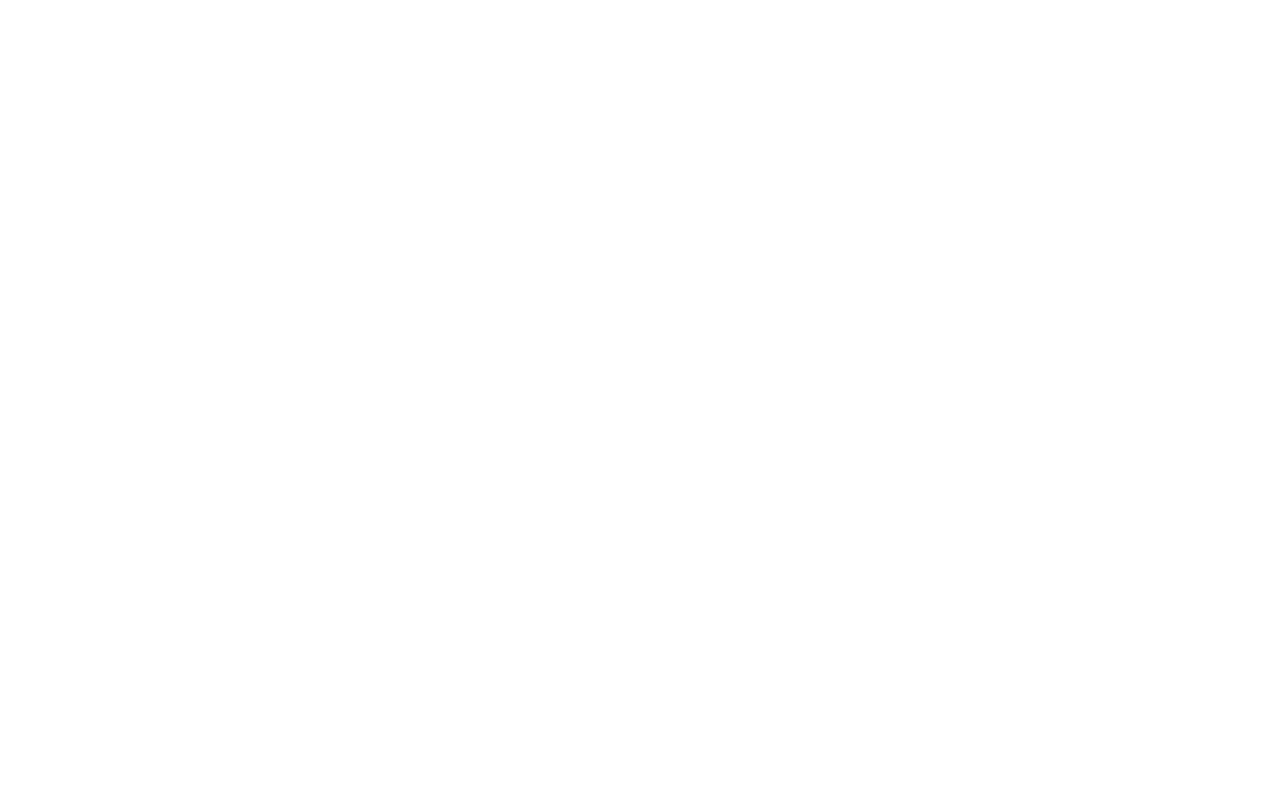
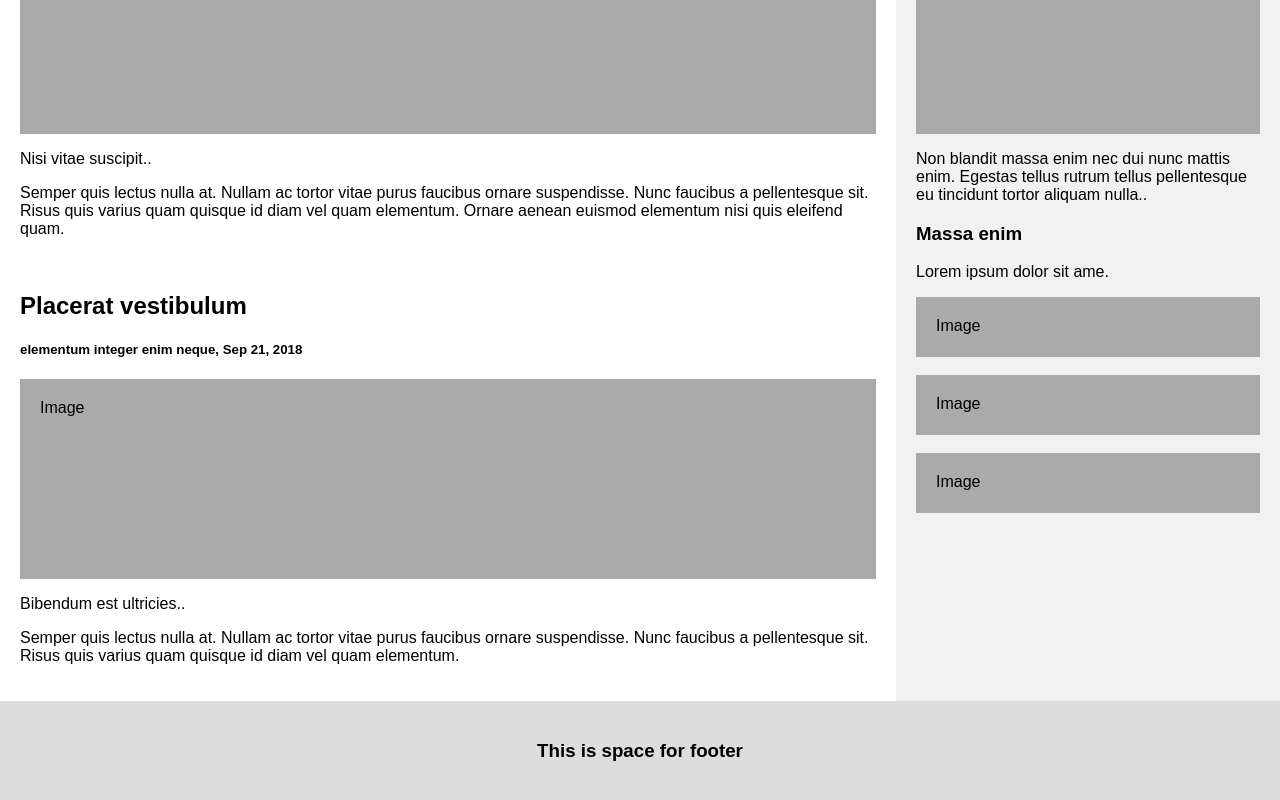
Before and after one commit to amrendrakind/Practice_ReactJS, a React (Create React App) app in the folder favyt/: page / in a window 1280 px wide. Shown: the part 532-1332 px from the top of the page. Before the commit the page ends 800 px from the top, so only its background shows below. Built offline with nearby package versions, Linux system fonts and the light colour scheme.

Commit message:
Favyt test

```diff
--- a/favyt/src/App.js
+++ b/favyt/src/App.js
@@ -10,6 +10,12 @@
   return (
     <div className="App">
       <Header />
+      <Navbar />
+      <div className="row">
+          <Content />
+          <Sidebar />
+      </div>
+      <Footer />
     </div>
   );
 }
--- a/favyt/src/frontend/component/Footer.js
+++ b/favyt/src/frontend/component/Footer.js
@@ -3,7 +3,7 @@
     render(){
         return(
             <div className="footer">
-                <h3>it is space for footer</h3>
+                <h3>This is space for footer</h3>
             </div>
         )
     }
--- a/favyt/src/frontend/component/Header.js
+++ b/favyt/src/frontend/component/Header.js
@@ -5,7 +5,6 @@
             <div className="header">
                 <h1>Favyt App</h1>
                 <p>This app is created using React JS</p>
-
             </div>
         );
     }
```
